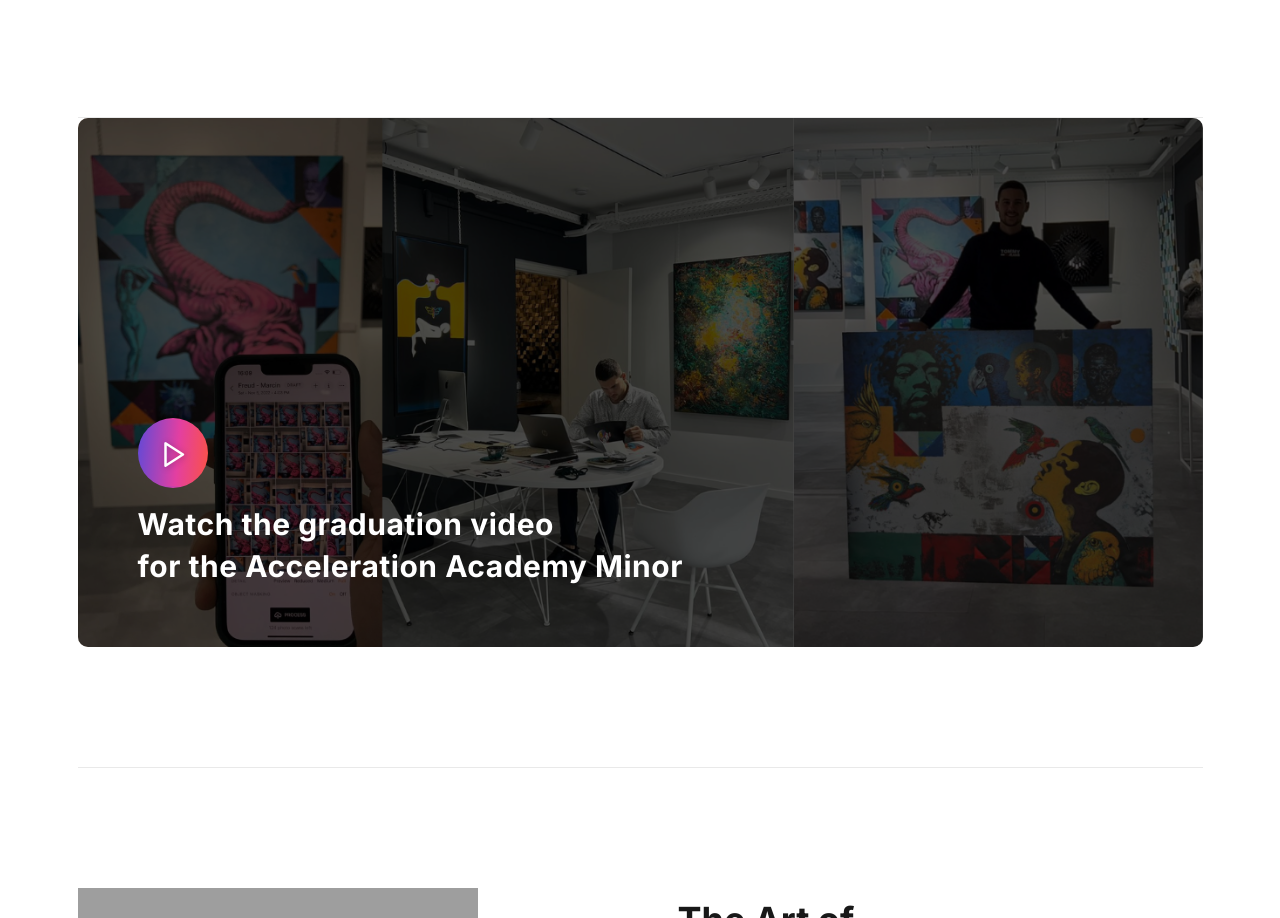
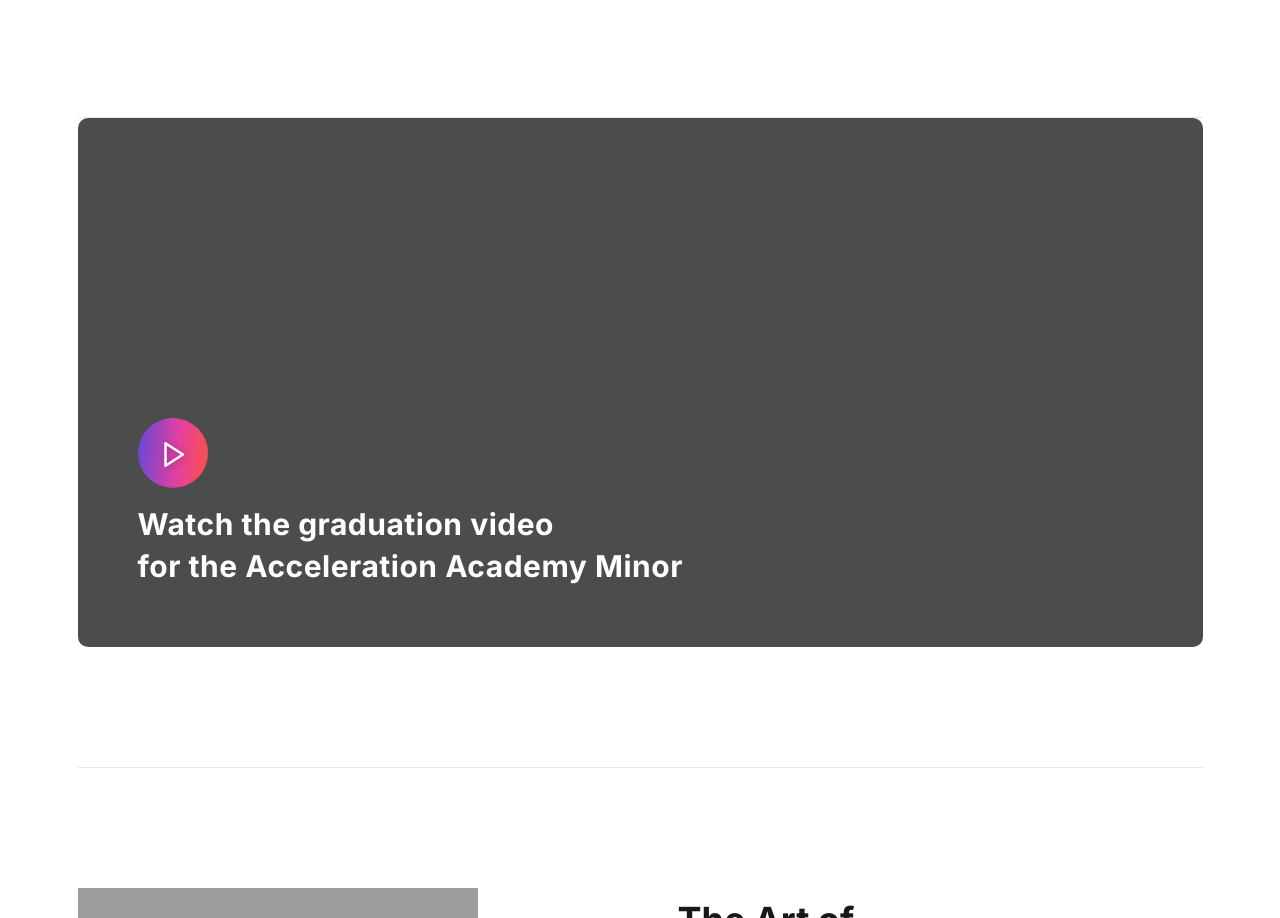
Before and after one commit to FussAFisca/portfolio, a plain HTML site: page index.html in a window 1280 px wide. Shown: the part 987-1905 px from the top of the page. Drawn offline with Linux system fonts and the light colour scheme; grey boxes are pictures that could not be loaded; files whose address does not match are found by name.

Commit message:
video iteration 2

```diff
--- a/index.html
+++ b/index.html
@@ -186,7 +186,7 @@
             <div class="container">
                 <div class="row">
                     <div class="col-lg-12">
-                        <div class="rainbow-gallery icon-center video-gallery-content slider-bg-image bg-image4" data-black-overlay="7">
+                        <div class="rainbow-gallery icon-center video-gallery-content" data-black-overlay="7">
                             <div class="overlay-content"><a class="btn-default rounded-player sm-size popup-video" href="https://www.veed.io/view/43bb4ee1-e01b-425d-8aba-f533de16eea6?panel=share"><span>
                                         <i class="feather-play"></i>
                                     </span></a>
```
